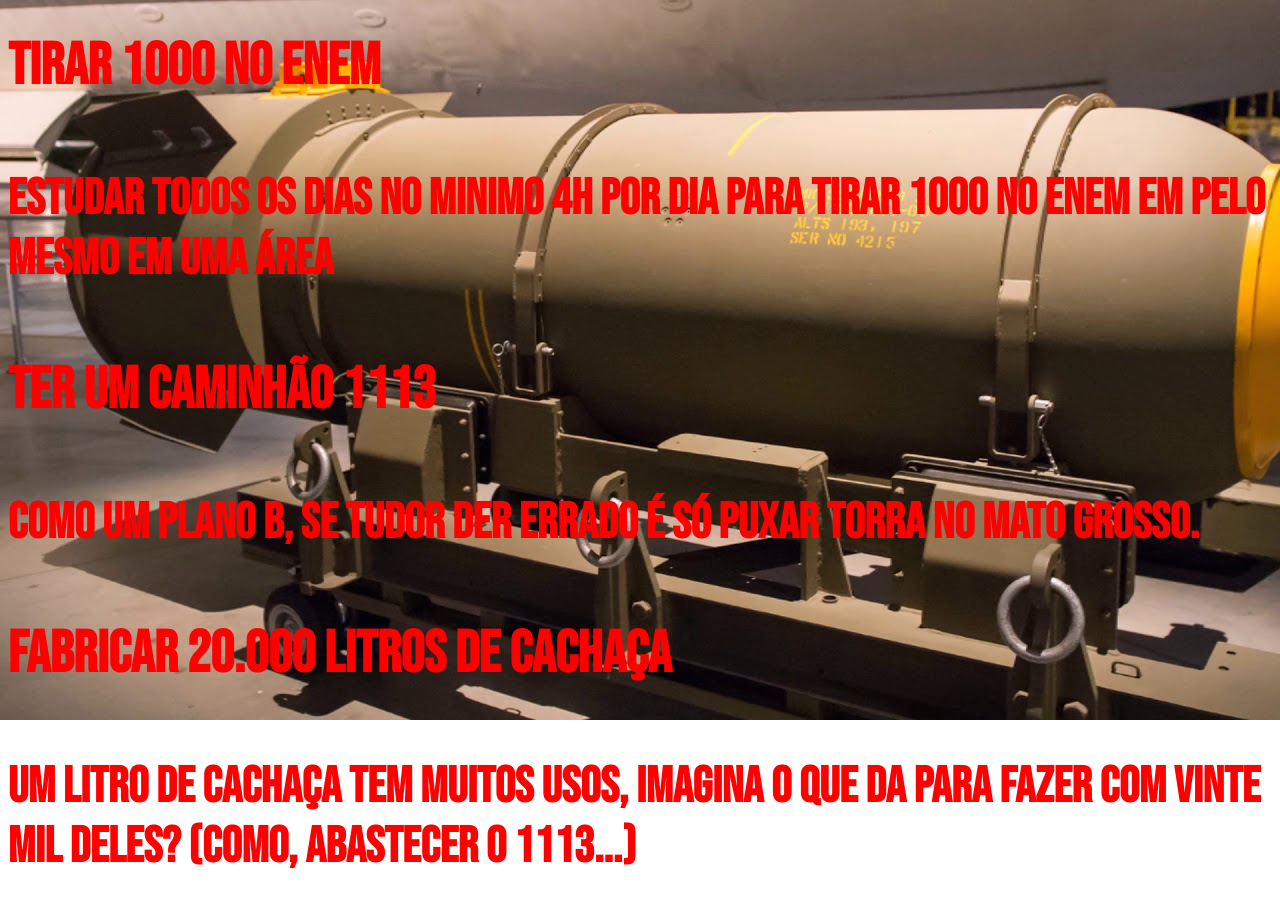
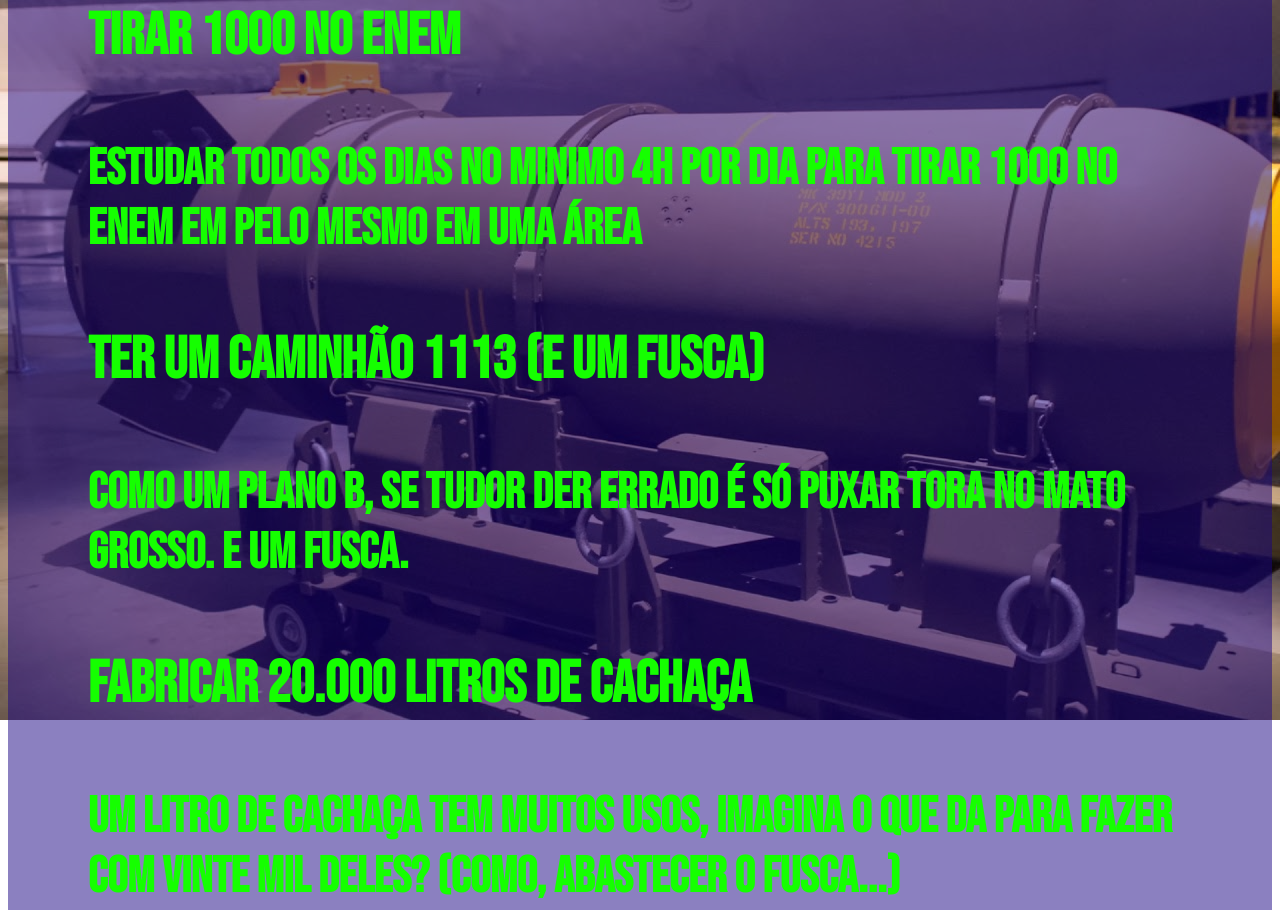
Before and after one commit to Felipaodoscompiuter/Objetivos, a plain HTML site: page CONTAGEM/index.html in a window 1280 px wide. Shown: the top 910 px of the page. Drawn offline with Linux system fonts and the light colour scheme; a web font is replaced by a local one.

Commit message:
Add files via upload

```diff
--- a/CONTAGEM/index.html
+++ b/CONTAGEM/index.html
@@ -11,7 +11,8 @@
 <body>
     <section class="Conteudoprincipal">
         <h1 class="tituloprincipal">Objetivos de Vida</h1>
-        <div class="botoes">
+        <div class="conteudo">
+            <div class="botoes">
             <button class="botao ativo" >
                 Enem 1000
             </button>
@@ -25,25 +26,27 @@
                 REpública
             </button>
 
-        </div>
-        <div class="aba-textos">
+            </div>
+            <div class="aba-textos">
             <div class="aba-conteudo">
                 <h3 class="aba-coneudo-titulo-principal">Tirar 1000 no Enem</h3>
                 <h4 class="aba-coneudo-titulo-secundario">Estudar todos os dias no minimo 4h por dia para tirar 1000 no Enem  em pelo mesmo em uma área</h4>
             </div>
             <div class="aba-conteudo">
-                <h3 class="aba-coneudo-titulo-principal">Ter um caminhão 1113</h3>
-                <h4 class="aba-coneudo-titulo-secundario">Como um plano B, se tudor der errado é só puxar torra no Mato Grosso.</h4>
+                <h3 class="aba-coneudo-titulo-principal">Ter um caminhão 1113 (e um Fusca)</h3>
+                <h4 class="aba-coneudo-titulo-secundario">Como um plano B, se tudor der errado é só puxar tora no Mato Grosso. E um fusca.</h4>
             </div>
             <div class="aba-conteudo">
                 <h3 class="aba-coneudo-titulo-principal">Fabricar 20.000 litros de Cachaça</h3>
-                <h4 class="aba-coneudo-titulo-secundario">Um litro de cachaça tem muitos usos, imagina o que da para fazer com VINTE MIL deles? (como, abastecer o 1113...)</h4>
+                <h4 class="aba-coneudo-titulo-secundario">Um litro de cachaça tem muitos usos, imagina o que da para fazer com VINTE MIL deles? (como, abastecer o Fusca...)</h4>
             </div>
             <div class="aba-conteudo">
                 <h3 class="aba-coneudo-titulo-principal">Re-fundar o Brasil</h3>
                 <h4 class="aba-coneudo-titulo-secundario">A cerca de 200 anos cometeram o maior cagada das américas... Agora vamos concertar, solução vide "title" (nome da página) </h4>
             </div>
+            </div>
         </div>
+
     </section>
    <script src="main.js"></script>
 </body>
--- a/CONTAGEM/style.css
+++ b/CONTAGEM/style.css
@@ -2,11 +2,11 @@
 
 :root {
     --cor-de-fundo:#333333;
-    --texto1:#ff0000;
+    --texto1:#15ff00;
     --texto2:#ffffff;
     --botao-ativo:#6b6794;
     --botao-inativo:rgba(23, 18, 85, 0.5);
-    --texo-fundo:rgba(58,55,94,0.3);
+    --texo-fundo:rgba(25, 2, 129, 0.5);
 }
 
 body{
@@ -64,3 +64,10 @@ body{
     background:var(--botao-ativo);
     border-bottom: 7px solid rgb(251, 226, 0);
 }
+
+.aba-textos {
+    background-color: var(--texo-fundo) ;
+    border-radius:0 0 40px 40px;
+    padding: 80px;
+
+}
```
